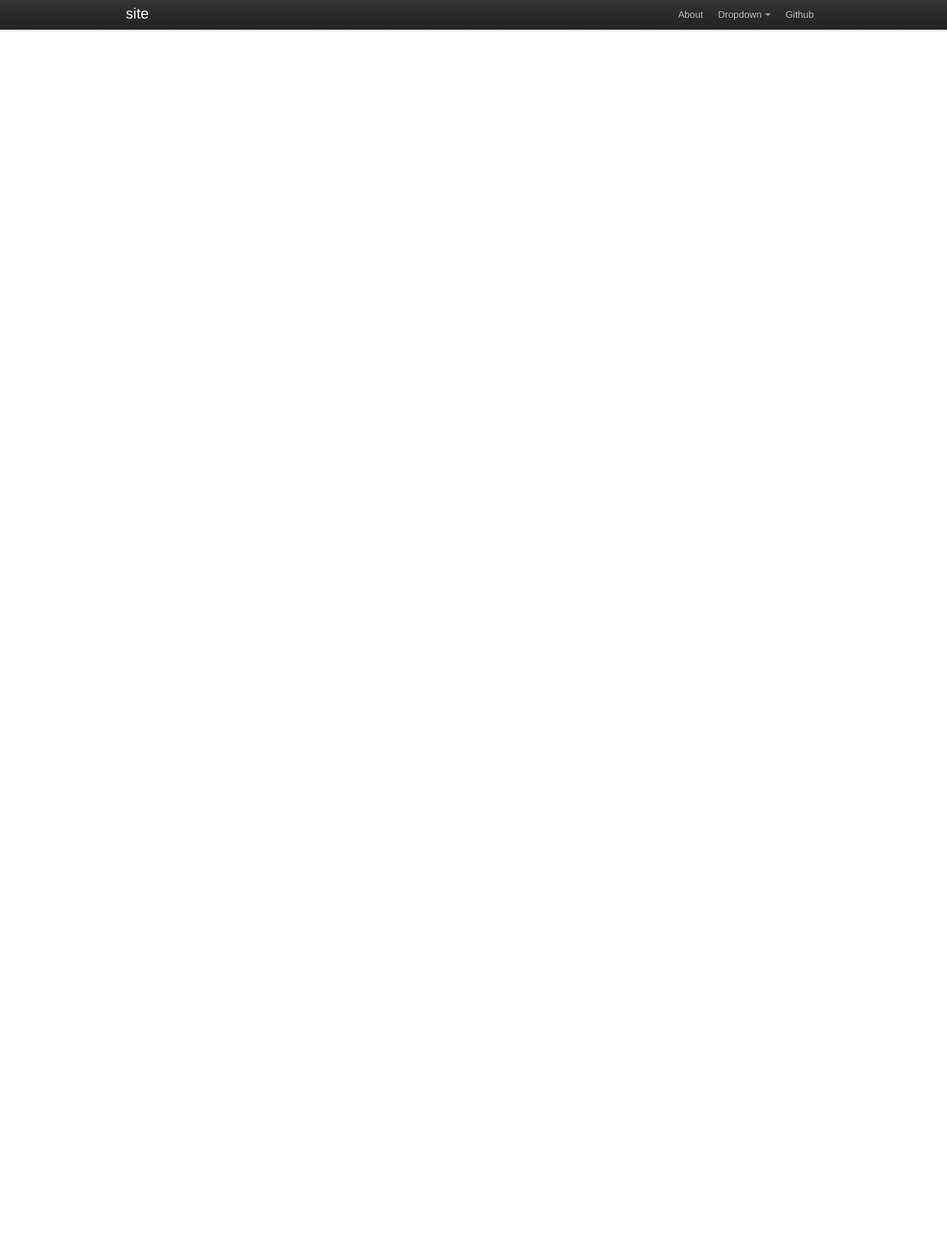
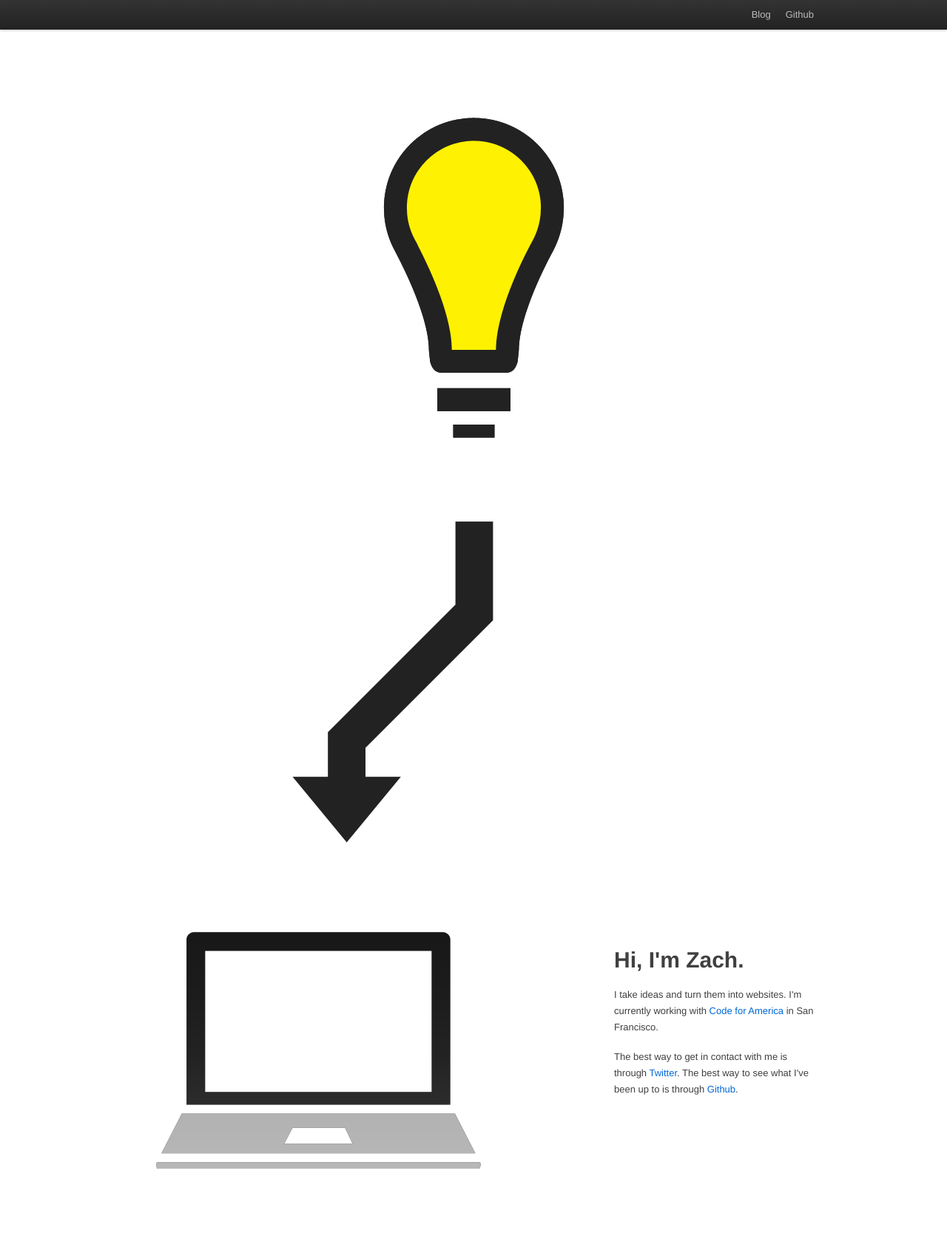
Before and after one commit to zachwill/old, a Flask app: page / in a window 1280 px wide. Shown: the whole page at 74% size. Before the commit the page ends 42 px from the top, so only its background shows below. Run offline with Flask 2, Linux system fonts and the light colour scheme; some libraries are stand-ins or nearby versions.

Commit message:
Preliminary version of site

```diff
--- a/app/views.py
+++ b/app/views.py
@@ -15,6 +15,12 @@ views = Blueprint('views', __name__, static_folder='../static',
 def home():
     """Render website's home page."""
     return render_template('home.html')
+
+
+@views.route('/blog/')
+def blog():
+    """Redirect to actual blog."""
+    return redirect('http://zachwill.posterous.com')
 
 
 # The functions below should be applicable to all Flask apps.
--- a/static/css/main.css
+++ b/static/css/main.css
@@ -1,2 +1,10 @@
-::-moz-selection{background:#8fc829;color:#fff;text-shadow:none;}
-::selection{background:#8fc829;color:#fff;text-shadow:none;}
+
+::-moz-selection{background:#0071b6;color:#fff;text-shadow:none;}
+::selection{background:#0071b6;color:#fff;text-shadow:none;}
+body{margin-top:100px;}body:after{content:url(/static/img/idea_yellow.png);display:none;}
+.idea{background:url(/static/img/idea.png) no-repeat center center;height:500px;}
+.idea_light{background:url(/static/img/idea_yellow.png) no-repeat center center;height:500px;visibility:hidden;}
+.path{background:url(/static/img/shuffle.png) no-repeat 232px bottom;height:500px;margin-top:80px;}
+.mac{background:url(/static/img/macbook.png) no-repeat center center;height:400px;}
+.about{margin-top:100px;}.about p{line-height:1.7;}.about p:last-child{margin-top:18px;}
+footer{border:none;height:80px;}
--- a/static/css/main.less
+++ b/static/css/main.less
@@ -1,10 +1,52 @@
-@green: #8fc829;
+@blue: #0071b6;
 
-/* Link Color and Styles */
-/* a, a:active, a:visited { color: @green; } */
-/* a:hover { text-decoration: underline; } */
-
+@import "bootstrap/mixins.less";
 
 /* Custom highlight */
-::-moz-selection{ background:@green; color:#fff; text-shadow: none; }
-::selection { background:@green; color:#fff; text-shadow: none; }
+::-moz-selection{ background:@blue; color:#fff; text-shadow: none; }
+::selection { background:@blue; color:#fff; text-shadow: none; }
+
+body{
+    margin-top: 100px;
+    &:after{
+        content: url(/static/img/idea_yellow.png);
+        display: none;
+    }
+}
+
+.idea{
+    background: url(/static/img/idea.png) no-repeat center center;
+    height: 500px;
+}
+
+.idea_light{
+    background: url(/static/img/idea_yellow.png) no-repeat center center;
+    height: 500px;
+    visibility: hidden;
+}
+
+.path{
+    background: url(/static/img/shuffle.png) no-repeat 232px bottom;
+    height: 500px;
+    margin-top: 80px;
+}
+
+.mac{
+    background: url(/static/img/macbook.png) no-repeat center center;
+    height: 400px;
+}
+
+.about{
+    margin-top: 100px;
+    p{
+        line-height: 1.7;
+        &:last-child{
+            margin-top: 18px;
+        }
+    }
+}
+
+footer{
+    border: none;
+    height: 80px;
+}
--- /dev/null
+++ b/static/js/main.js
@@ -0,0 +1,13 @@
+(function(window, $) {
+
+    $(window).scroll(function(e) {
+        var light = $('.idea_light'),
+            visibility = light.css('visibility');
+
+        if (visibility == 'hidden') {
+            light.css('visibility', 'visible');
+        }
+    });
+
+
+})(window, jQuery);
--- a/templates/base.html
+++ b/templates/base.html
@@ -9,8 +9,8 @@
 
   <title>{% block title %}yoursite.com{% endblock %}</title>
 
-  <meta name="description" content="">
-  <meta name="author" content="">
+  <meta name="description" content="Zach Williams is a superhero currently based out of San Francisco.">
+  <meta name="author" content="Zach Williams, hey AT zachwill DOT com">
 
   <!-- HTML5 shim, for IE 6-8 support of HTML elements -->
   <!--[if lt IE 9]>
@@ -56,6 +56,9 @@
   <!-- Bootstrap JavaScript -->
   <script src="/static/js/libs/bootstrap-dropdown.js"></script>
 
+  <!-- Application JavaScript -->
+  <script src="/static/js/main.js"></script>
+
   {% block js %}{% endblock %}
 
 
--- a/templates/header.html
+++ b/templates/header.html
@@ -2,29 +2,13 @@
   <div class="fill">
     <div class="container">
 
-      <a href="/" class="brand">site</a>
-
       <ul class="secondary-nav">
         <li>
-          <a href="/about/">About</a>
+          <a href="/blog/">Blog</a>
         </li>
 
-
-          <li class="menu dropdown" data-dropdown="dropdown">
-            <a href="#" class="menu">Dropdown</a>
-            <ul class="menu-dropdown span5">
-              <li>
-                <a href="#">Lorem</a>
-              </li>
-              <li class="divider"></li>
-              <li>
-                <a href="#">Ipsum</a>
-              </li>
-            </ul>
-          </li>
-
         <li>
-          <a href="http://github.com/zachwill/flask_heroku">Github</a>
+          <a href="http://github.com/zachwill">Github</a>
         </li>
       </ul>
 
--- a/templates/home.html
+++ b/templates/home.html
@@ -6,4 +6,21 @@
 
 
 {% block main %}
+<div class="container content">
+  <div class="row">
+    <div class="span8 offset4 idea">
+      <div class="idea_light"></div>
+    </div>
+  </div>
+  <div class="row path"></div>
+  <div class="row">
+    <div class="mac span9">
+    </div>
+    <div class="about span5 offset2">
+      <h1>Hi, I'm Zach.</h1>
+      <p>I take ideas and turn them into websites. I'm currently working with <a href="http://codeforamerica.org/">Code for America</a> in San Francisco.</p>
+      <p>The best way to get in contact with me is through <a href="http://twitter.com/zachwill">Twitter</a>. The best way to see what I've been up to is through <a href="http://github.com/zachwill">Github</a>.</p>
+    </div>
+  </div>
+</div>
 {% endblock %}
```
Also changed, not shown: static/img/arrow.png (added), static/img/idea.png (added), static/img/idea_yellow.png (added), static/img/macbook.png (added), static/img/shuffle.png (added).
